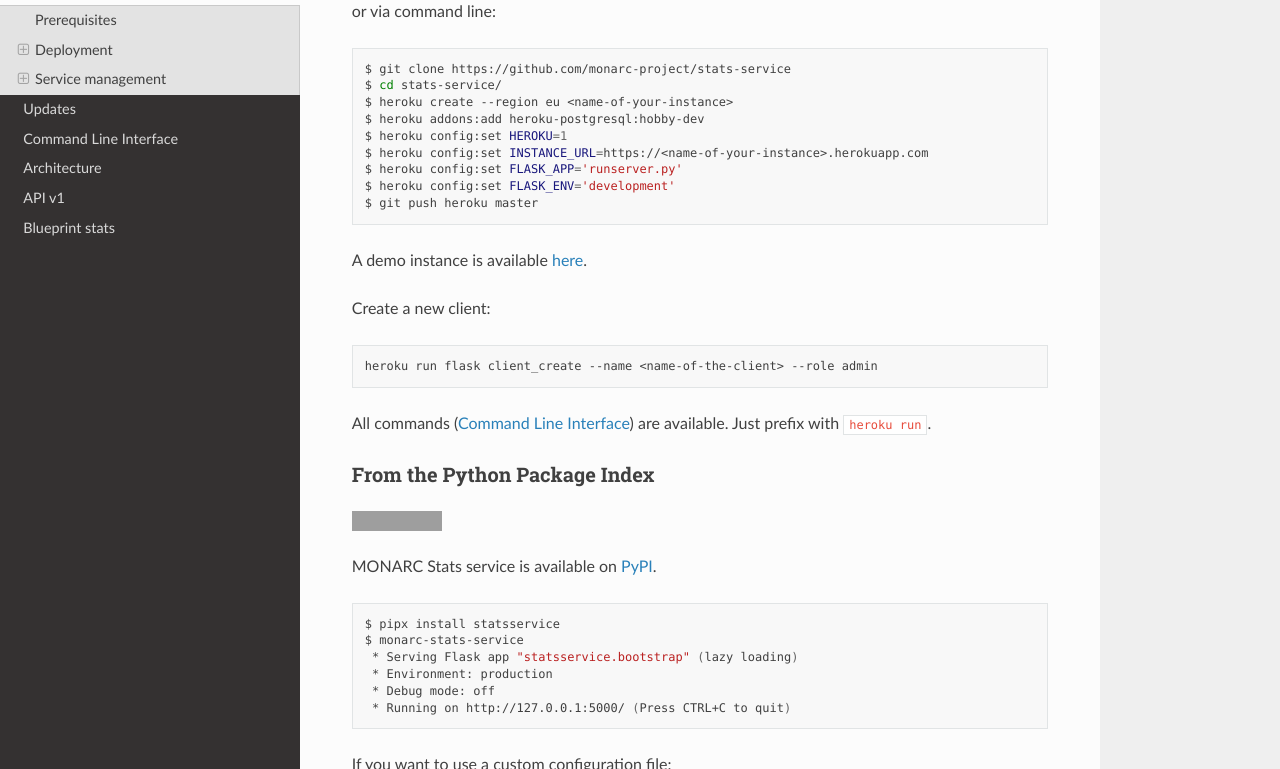
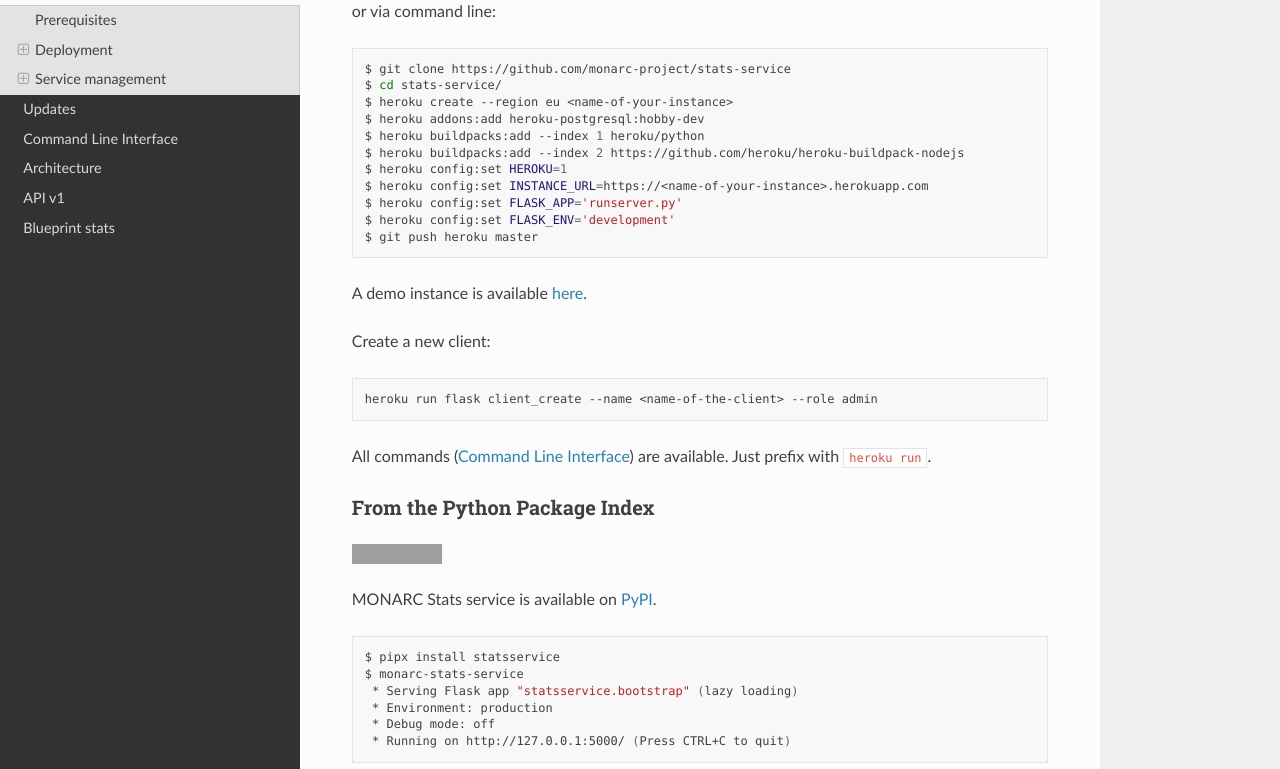
Before and after one commit to monarc-project/stats-service, a Sphinx documentation site: the page built from docs/installation.rst, in a window 1280 px wide and 900 px high, scrolled down 1983 px, cut to the strip 131-900 px from the top of the window. Built offline with Sphinx 7.4.7 and the Read the Docs theme 2.0.0, drawn with Linux system fonts in a browser that asks for light colours; grey boxes are pictures that could not be loaded.

Commit message:
chg: [documentation] Added NodeJS buildpack.

```diff
--- a/docs/installation.rst
+++ b/docs/installation.rst
@@ -106,6 +106,8 @@ or via command line:
     $ cd stats-service/
     $ heroku create --region eu <name-of-your-instance>
     $ heroku addons:add heroku-postgresql:hobby-dev
+    $ heroku buildpacks:add --index 1 heroku/python
+    $ heroku buildpacks:add --index 2 https://github.com/heroku/heroku-buildpack-nodejs
     $ heroku config:set HEROKU=1
     $ heroku config:set INSTANCE_URL=https://<name-of-your-instance>.herokuapp.com
     $ heroku config:set FLASK_APP='runserver.py'
```
